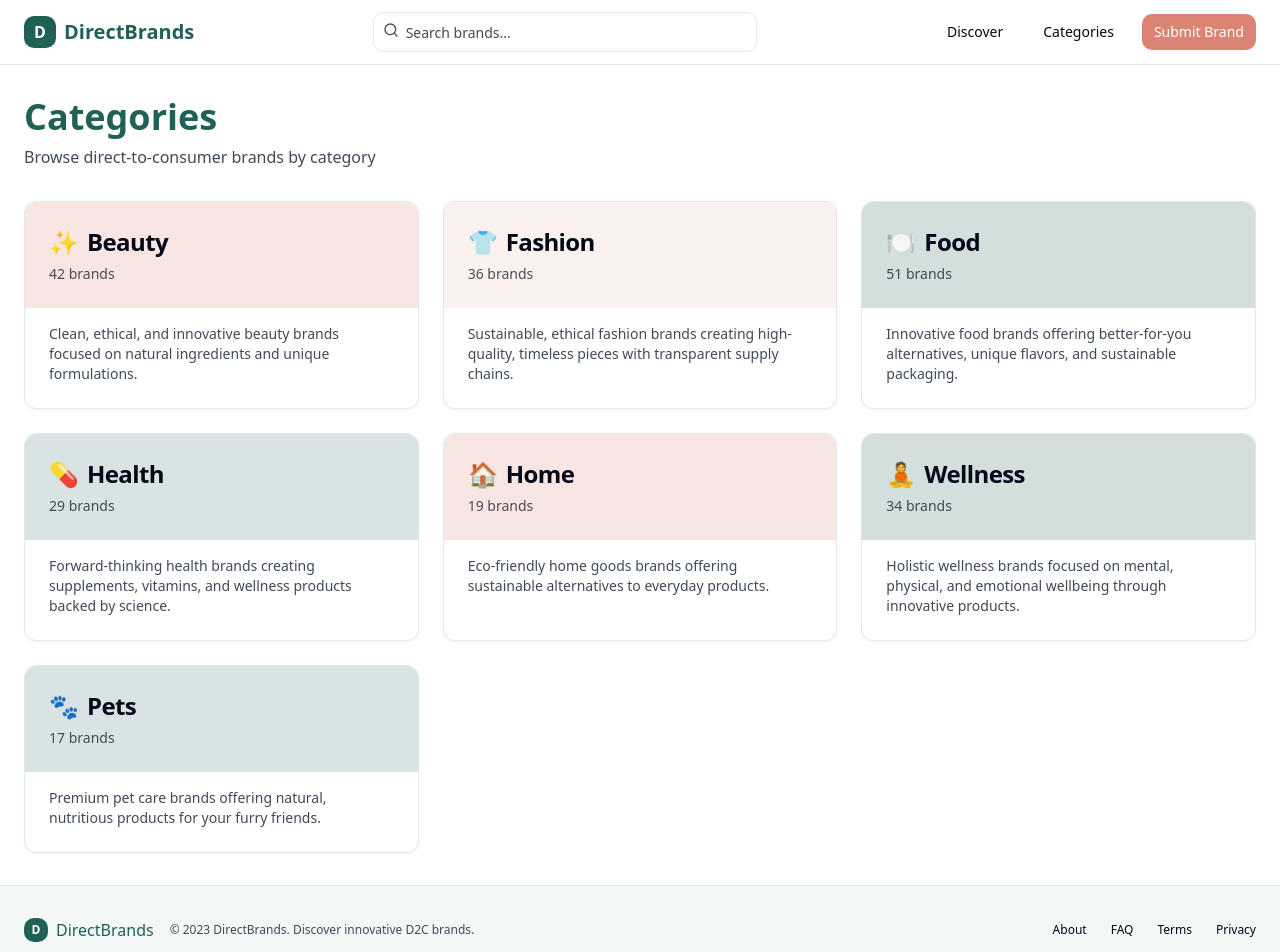
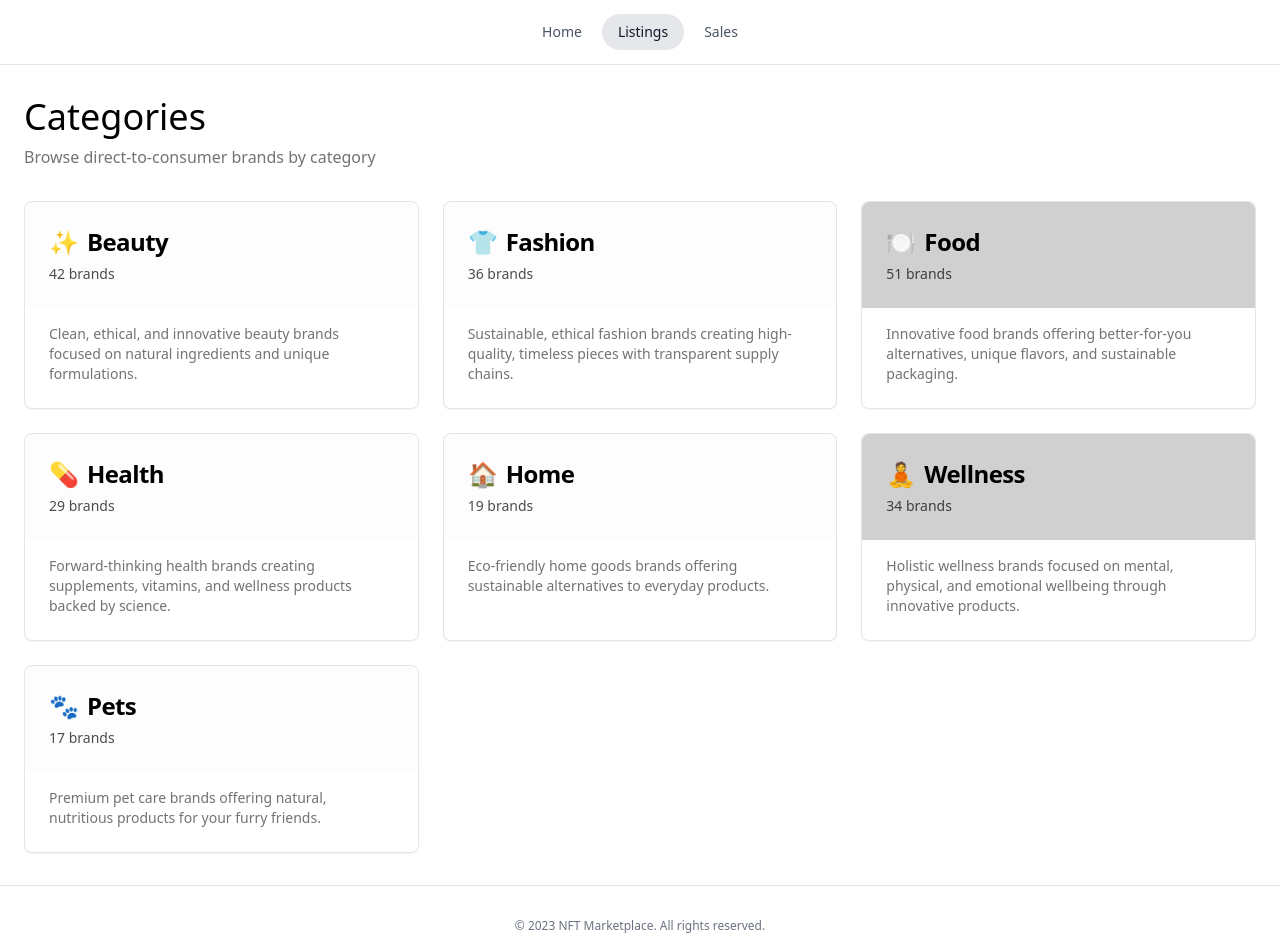
Before and after one commit to josephmgood/aro, a React (Vite) app: page /categories in a window 1280 px wide. Shown: the top 952 px of the page. Built offline with nearby package versions, Linux system fonts and the light colour scheme.

Commit message:
Redesign the application
Redesign the application to match a new design.

```diff
--- a/src/components/Footer.tsx
+++ b/src/components/Footer.tsx
@@ -3,33 +3,11 @@ import { Link } from "react-router-dom";
 
 export function Footer() {
   return (
-    <footer className="border-t py-6 md:py-8 bg-primary/5">
-      <div className="container flex flex-col md:flex-row items-center justify-between gap-4 px-4 md:px-6">
-        <div className="flex flex-col md:flex-row gap-2 md:gap-4 items-center">
-          <Link to="/" className="flex items-center gap-2">
-            <div className="bg-primary w-6 h-6 rounded-md flex items-center justify-center">
-              <span className="text-white font-bold text-xs">D</span>
-            </div>
-            <span className="font-medium text-primary">DirectBrands</span>
-          </Link>
-          <p className="text-xs text-muted-foreground">
-            © 2023 DirectBrands. Discover innovative D2C brands.
-          </p>
+    <footer className="py-6 md:py-8 border-t">
+      <div className="container flex justify-center px-4 md:px-6">
+        <div className="text-xs text-gray-500">
+          © 2023 NFT Marketplace. All rights reserved.
         </div>
-        <nav className="flex gap-4 sm:gap-6">
-          <Link className="text-xs hover:underline underline-offset-4" to="/about">
-            About
-          </Link>
-          <Link className="text-xs hover:underline underline-offset-4" to="/faq">
-            FAQ
-          </Link>
-          <Link className="text-xs hover:underline underline-offset-4" to="/terms">
-            Terms
-          </Link>
-          <Link className="text-xs hover:underline underline-offset-4" to="/privacy">
-            Privacy
-          </Link>
-        </nav>
       </div>
     </footer>
   );
--- a/src/components/Header.tsx
+++ b/src/components/Header.tsx
@@ -1,43 +1,48 @@
 
-import { Search } from "lucide-react";
-import { Button } from "./ui/button";
-import { Input } from "./ui/input";
-import { Link } from "react-router-dom";
+import { Link, useLocation } from "react-router-dom";
 
 export function Header() {
+  const location = useLocation();
+
+  // Check which nav item is active
+  const isActive = (path: string) => location.pathname === path;
+
   return (
-    <header className="border-b sticky top-0 z-10 bg-background">
-      <div className="container flex items-center justify-between h-16 px-4 md:px-6">
-        <div className="flex items-center gap-4">
-          <Link to="/" className="flex items-center gap-2">
-            <div className="bg-primary w-8 h-8 rounded-md flex items-center justify-center">
-              <span className="text-white font-bold">D</span>
-            </div>
-            <span className="font-bold text-xl hidden sm:inline-block text-primary">DirectBrands</span>
-          </Link>
-        </div>
-
-        <div className="hidden md:flex items-center gap-2 relative max-w-sm flex-1 mx-4">
-          <Search className="absolute left-2.5 top-2.5 h-4 w-4 text-muted-foreground" />
-          <Input
-            type="search"
-            placeholder="Search brands..."
-            className="pl-8 bg-background"
-          />
-        </div>
-
-        <div className="flex items-center gap-4">
-          <Button variant="ghost" size="sm" asChild>
-            <Link to="/">Discover</Link>
-          </Button>
-          <Button variant="ghost" size="sm" asChild>
-            <Link to="/categories">Categories</Link>
-          </Button>
-          <Button size="sm" asChild className="bg-accent hover:bg-accent/90">
-            <Link to="/submit">Submit Brand</Link>
-          </Button>
-        </div>
+    <header className="border-b sticky top-0 z-10 bg-white">
+      <div className="container flex items-center justify-center h-16 px-4 md:px-6">
+        <nav className="flex items-center space-x-1">
+          <NavItem to="/" isActive={isActive("/")}>
+            Home
+          </NavItem>
+          <NavItem to="/categories" isActive={isActive("/categories")}>
+            Listings
+          </NavItem>
+          <NavItem to="/submit" isActive={isActive("/submit")}>
+            Sales
+          </NavItem>
+        </nav>
       </div>
     </header>
   );
 }
+
+interface NavItemProps {
+  to: string;
+  isActive: boolean;
+  children: React.ReactNode;
+}
+
+function NavItem({ to, isActive, children }: NavItemProps) {
+  return (
+    <Link
+      to={to}
+      className={`px-4 py-2 text-sm font-medium rounded-full transition-colors ${
+        isActive
+          ? "bg-gray-200 text-gray-900"
+          : "text-gray-600 hover:text-gray-900 hover:bg-gray-100"
+      }`}
+    >
+      {children}
+    </Link>
+  );
+}
--- a/src/components/ProductGrid.tsx
+++ b/src/components/ProductGrid.tsx
@@ -33,9 +33,9 @@ export function BrandGrid({ filter }: BrandGridProps) {
 
   if (isLoadingAll || (filter && isLoadingFiltered)) {
     return (
-      <div className="grid gap-6 animate-pulse">
-        {[1, 2, 3, 4, 5].map((index) => (
-          <div key={index} className="h-24 bg-gray-200 rounded-lg"></div>
+      <div className="grid grid-cols-2 sm:grid-cols-3 md:grid-cols-4 lg:grid-cols-5 gap-6 animate-pulse">
+        {[1, 2, 3, 4, 5, 6, 7, 8].map((index) => (
+          <div key={index} className="bg-gray-200 rounded-lg h-48"></div>
         ))}
       </div>
     );
@@ -50,7 +50,7 @@ export function BrandGrid({ filter }: BrandGridProps) {
   }
 
   return (
-    <div className="grid gap-6 animate-fade-in">
+    <div className="grid grid-cols-2 sm:grid-cols-3 md:grid-cols-4 lg:grid-cols-5 gap-6">
       {brands.map(brand => (
         <BrandCard key={brand.id} brand={brand} />
       ))}
--- /dev/null
+++ b/src/components/StatsCard.tsx
@@ -0,0 +1,14 @@
+
+interface StatsCardProps {
+  title: string;
+  value: string;
+}
+
+export function StatsCard({ title, value }: StatsCardProps) {
+  return (
+    <div className="bg-black rounded-lg p-6">
+      <div className="text-gray-400 text-sm mb-2">{title}</div>
+      <div className="text-white text-4xl font-bold">{value}</div>
+    </div>
+  );
+}
--- a/src/index.css
+++ b/src/index.css
@@ -6,77 +6,64 @@
 @layer base {
   :root {
     --background: 0 0% 100%;
-    --foreground: 222.2 84% 4.9%;
+    --foreground: 0 0% 0%;
 
     --card: 0 0% 100%;
-    --card-foreground: 222.2 84% 4.9%;
+    --card-foreground: 0 0% 0%;
 
     --popover: 0 0% 100%;
-    --popover-foreground: 222.2 84% 4.9%;
+    --popover-foreground: 0 0% 0%;
 
-    /* Dark teal (top color in the palette) */
-    --primary: 171 52% 25%;
-    --primary-foreground: 0 0% 100%;
+    --primary: 0 0% 9%;
+    --primary-foreground: 0 0% 98%;
 
-    /* Medium teal (second color in the palette) */
-    --secondary: 175 31% 36%;
-    --secondary-foreground: 0 0% 100%;
+    --secondary: 0 0% 96.1%;
+    --secondary-foreground: 0 0% 9%;
 
-    /* Salmon (third color in the palette) */
-    --accent: 9 60% 66%;
-    --accent-foreground: 0 0% 100%;
+    --muted: 0 0% 96.1%;
+    --muted-foreground: 0 0% 45.1%;
 
-    /* Light salmon (bottom color in the palette) */
-    --muted: 9 60% 80%;
-    --muted-foreground: 215.4 16.3% 30%;
+    --accent: 0 0% 96.1%;
+    --accent-foreground: 0 0% 9%;
 
     --destructive: 0 84.2% 60.2%;
-    --destructive-foreground: 210 40% 98%;
+    --destructive-foreground: 0 0% 98%;
 
-    --border: 214.3 31.8% 91.4%;
-    --input: 214.3 31.8% 91.4%;
-    --ring: 222.2 84% 4.9%;
+    --border: 0 0% 89.8%;
+    --input: 0 0% 89.8%;
+    --ring: 0 0% 0%;
 
-    --radius: 0.75rem;
-
-    --sidebar-background: 171 52% 25%;
-    --sidebar-foreground: 0 0% 98%;
-    --sidebar-primary: 0 0% 98%;
-    --sidebar-primary-foreground: 171 52% 25%;
-    --sidebar-accent: 0 0% 90%;
-    --sidebar-accent-foreground: 171 52% 25%;
-    --sidebar-border: 175 31% 30%;
-    --sidebar-ring: 171 52% 25%;
+    --radius: 0.5rem;
   }
 
   .dark {
-    --background: 222.2 84% 4.9%;
-    --foreground: 210 40% 98%;
+    --background: 0 0% 0%;
+    --foreground: 0 0% 98%;
 
-    --card: 222.2 84% 4.9%;
-    --card-foreground: 210 40% 98%;
+    --card: 0 0% 3.9%;
+    --card-foreground: 0 0% 98%;
 
-    --popover: 222.2 84% 4.9%;
-    --popover-foreground: 210 40% 98%;
+    --popover: 0 0% 3.9%;
+    --popover-foreground: 0 0% 98%;
 
-    --primary: 171 52% 25%;
-    --primary-foreground: 0 0% 100%;
+    --primary: 0 0% 98%;
+    --primary-foreground: 0 0% 9%;
 
-    --secondary: 175 31% 36%;
-    --secondary-foreground: 0 0% 100%;
+    --secondary: 0 0% 14.9%;
+    --secondary-foreground: 0 0% 98%;
 
-    --accent: 9 60% 66%;
-    --accent-foreground: 0 0% 100%;
+    --muted: 0 0% 14.9%;
+    --muted-foreground: 0 0% 63.9%;
 
-    --muted: 217.2 32.6% 17.5%;
-    --muted-foreground: 215 20.2% 65.1%;
+    --accent: 0 0% 14.9%;
+    --accent-foreground: 0 0% 98%;
 
     --destructive: 0 62.8% 30.6%;
-    --destructive-foreground: 210 40% 98%;
+    --destructive-foreground: 0 0% 98%;
 
-    --border: 217.2 32.6% 17.5%;
-    --input: 217.2 32.6% 17.5%;
-    --ring: 212.7 26.8% 83.9%;
+    --border: 0 0% 14.9%;
+    --input: 0 0% 14.9%;
+    --ring: 0 0% 83.9%;
   }
 }
 
@@ -84,9 +71,9 @@
   * {
     @apply border-border;
   }
-
   body {
     @apply bg-background text-foreground;
+    font-feature-settings: "rlig" 1, "calt" 1;
   }
 }
 
@@ -94,20 +81,4 @@
   .brand-card {
     @apply transition-all duration-300 ease-in-out hover:shadow-lg;
   }
-
-  .like-button {
-    @apply transition-transform hover:scale-110;
-  }
-
-  .brand-image {
-    @apply object-cover rounded-md bg-muted/20;
-  }
-
-  .section-title {
-    @apply text-2xl md:text-3xl font-bold text-primary mb-4;
-  }
-
-  .category-badge {
-    @apply text-xs px-2 py-1 rounded-full bg-muted text-primary font-medium;
-  }
 }
--- a/src/pages/HomePage.tsx
+++ b/src/pages/HomePage.tsx
@@ -1,52 +1,44 @@
 
 import { useState } from "react";
 import { useQuery } from "@tanstack/react-query";
-import { FeaturedBrand } from "../components/FeaturedBrand";
 import { BrandGrid } from "../components/ProductGrid";
-import { CategoriesList } from "../components/CategoriesList";
-import { fetchFeaturedBrand } from "../services/brandService";
+import { StatsCard } from "../components/StatsCard";
+import { fetchBrands } from "../services/brandService";
 
 export default function HomePage() {
   const [activeCategory, setActiveCategory] = useState("All");
 
-  const { data: featuredBrand, isLoading } = useQuery({
-    queryKey: ['featuredBrand'],
-    queryFn: fetchFeaturedBrand
+  const { data: brands } = useQuery({
+    queryKey: ['brands'],
+    queryFn: fetchBrands
   });
 
   const handleCategorySelect = (category: string) => {
     setActiveCategory(category);
   };
 
+  // Calculate total sales as a mock value
+  const totalSales = "127.5 ETH";
+  const totalBrands = brands?.length || 64;
+
   return (
-    <div className="container py-8 px-4 md:px-6">
-      <section className="mb-10">
-        <h1 className="section-title text-3xl md:text-4xl">Discover Direct-to-Consumer Brands</h1>
-        <p className="text-muted-foreground mb-8">Find innovative, sustainable, and quality D2C brands in one place</p>
-
-        {isLoading ? (
-          <div className="animate-pulse">
-            <div className="h-[300px] bg-gray-200 rounded-lg mb-8"></div>
-          </div>
-        ) : featuredBrand ? (
-          <FeaturedBrand brand={featuredBrand} />
-        ) : null}
-      </section>
-
-      <section>
-        <div className="flex justify-between items-center mb-6">
-          <h2 className="section-title mb-0 text-xl md:text-2xl">Browse by Category</h2>
+    <div className="min-h-screen">
+      <div className="container py-8 px-4 md:px-6">
+        {/* Stats Section */}
+        <div className="grid grid-cols-1 md:grid-cols-2 gap-6 mb-10">
+          <StatsCard title="Total sales" value={totalSales} />
+          <StatsCard title="Total Brands" value={totalBrands.toString()} />
         </div>
 
-        <CategoriesList
-          activeCategory={activeCategory}
-          onSelectCategory={handleCategorySelect}
-        />
+        {/* Brands Section */}
+        <div className="mb-10">
+          <h2 className="text-2xl font-bold mb-6">Brands</h2>
 
-        <BrandGrid
-          filter={activeCategory === "All" ? undefined : activeCategory}
-        />
-      </section>
+          <BrandGrid
+            filter={activeCategory === "All" ? undefined : activeCategory}
+          />
+        </div>
+      </div>
     </div>
   );
 }
```
Also changed, not shown: src/components/BrandCard.tsx (+13 -73 lines).
